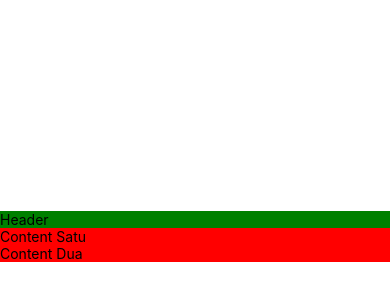
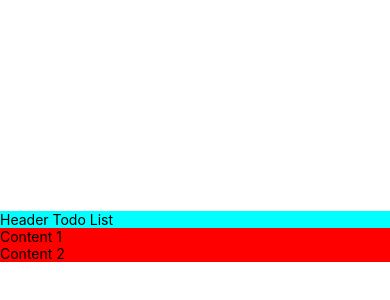
Before and after one commit to agungid/course-react-native, a React Native app: screen / in a window 390 px wide. Shown: the part 186-486 px from the top of the page. Built offline with nearby package versions, Linux system fonts and the light colour scheme.

Commit message:
Sample Props (props adalah properti/variable yang dipassing dari parent Component

```diff
--- a/App.js
+++ b/App.js
@@ -8,7 +8,7 @@ export default class App extends Component {
   render() {
     return(
       <View style={{ flex:1, justifyContent: 'center' }}>
-        <Header/>
+        <Header title="Header Todo List" bgColor="aqua" />
         <Body/>
       </View>
     )
--- a/components/Body.js
+++ b/components/Body.js
@@ -7,8 +7,8 @@ export default class Body extends Component {
   render() {
     return (
       <View style={{ backgroundColor: 'red' }}>
-        <Content1/>
-        <Content2/>
+        <Content1 title={1}/>
+        <Content2 title={2}/>
       </View>
     )
   }
--- a/components/Content.js
+++ b/components/Content.js
@@ -5,7 +5,7 @@ export class Content1 extends Component{
   render() {
     return(
       <View>
-        <Text>Content Satu</Text>
+        <Text>Content { this.props.title }</Text>
       </View>
     )
   }
@@ -13,9 +13,10 @@ export class Content1 extends Component{
 
 export class Content2 extends Component {
   render() {
+    const title = this.props.title;
     return (
       <View>
-        <Text>Content Dua</Text>
+        <Text>Content { title }</Text>
       </View>
     )
   }
--- a/components/Header.js
+++ b/components/Header.js
@@ -4,9 +4,12 @@ import { View, Text } from 'react-native';
 export default class Header extends Component {
 
   render() {
+
+    const { title, bgColor } = this.props;
+
     return(
-      <View style={{ backgroundColor:'green' }}>
-        <Text>Header</Text>
+      <View style={{ backgroundColor: bgColor }}>
+        <Text>{ title }</Text>
       </View>
     )
   }
```
